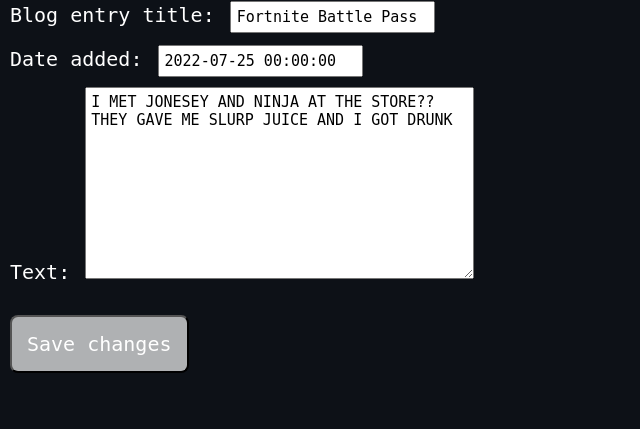
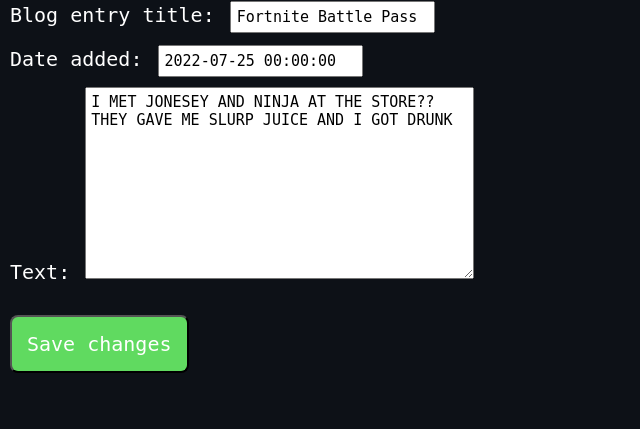
Before and after one commit to AwesomenessXP/blog, a Django app: page /edit_entry/21/ in a window 1280 px wide. Shown: the part 105-534 px from the top of the page, without its empty margins (0-640 px from the left). Run offline with Django 4.2, Linux system fonts and the light colour scheme; data comes from the database, SQL or seed files in the repository.

Commit message:
finished styling

```diff
--- a/blog_posts/static/blog_posts/styles.css
+++ b/blog_posts/static/blog_posts/styles.css
@@ -148,3 +148,7 @@
 .add {
     background-color: rgb(96, 218, 96);
 }
+
+.list-contents, .add-blog-container, .form-container {
+    margin: 0px 9% 0px 0px;
+}
--- a/blog_posts/templates/blog_posts/edit_entry.html
+++ b/blog_posts/templates/blog_posts/edit_entry.html
@@ -15,7 +15,7 @@
         <form action="{% url 'blog_posts:edit_entry' entry.id %}" method="post">
             {% csrf_token %}
             {{ form.as_p }}
-            <button>Save changes</button>
+            <button class="add">Save changes</button>
         </form>
 
         {% endblock content %}
```
